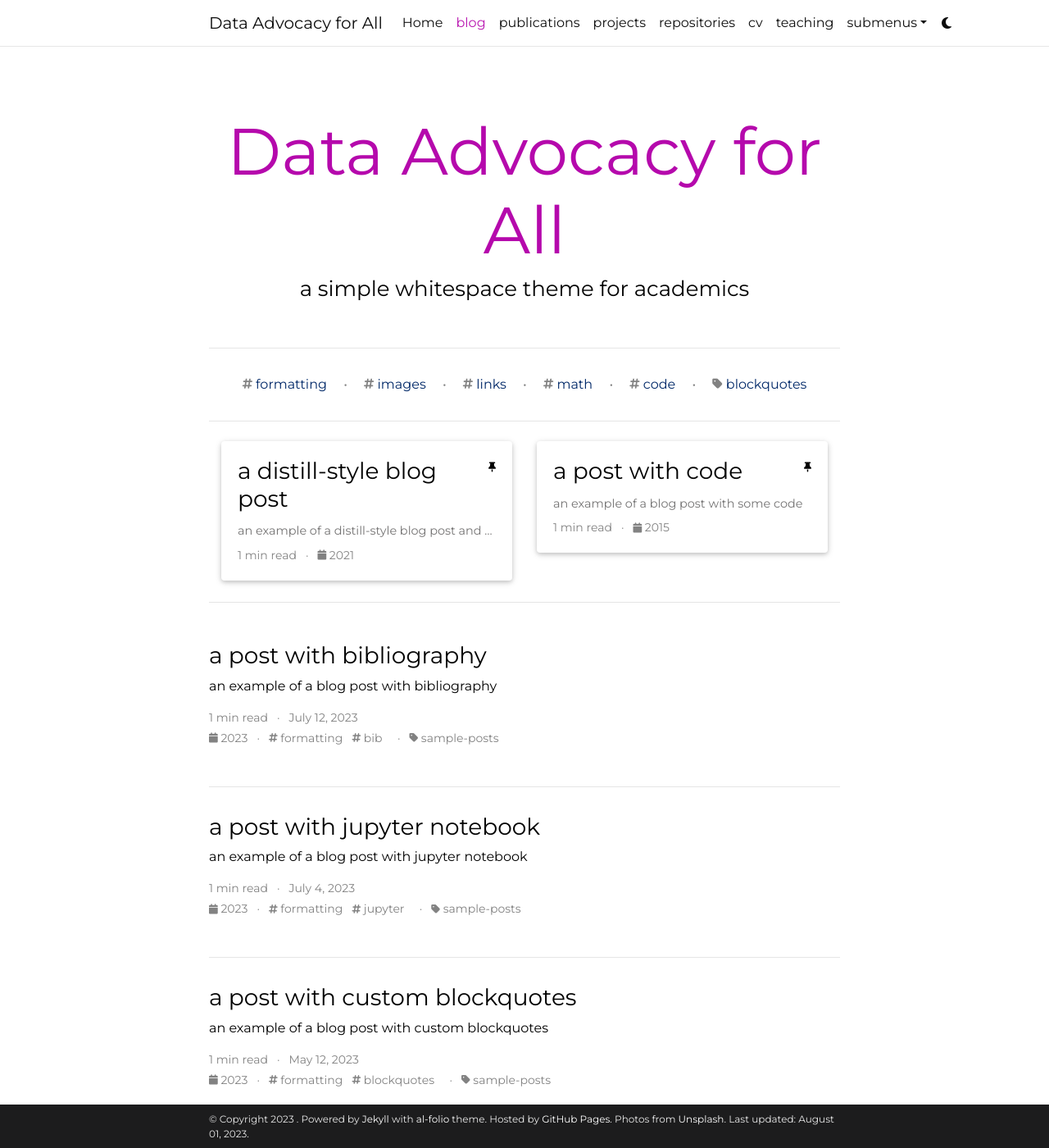
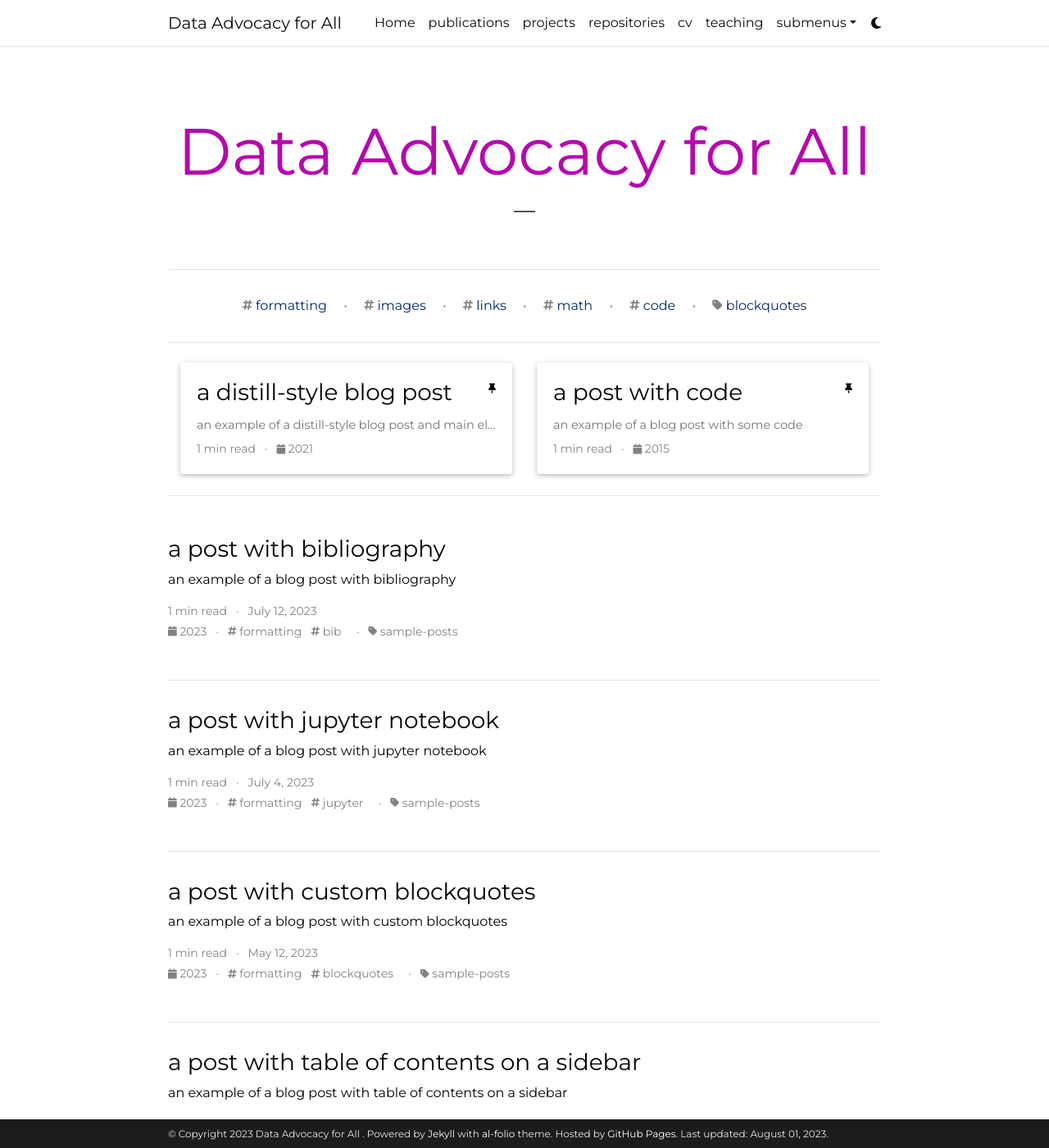
Before and after one commit to expandingthespiderverse/expandingthespiderverse.github.io, a Jekyll site: the page built from blog/index.html, in a window 1280 px wide and 1400 px high. Shown: the whole window at 82% size. Built offline with Jekyll 4.4.1, drawn with Linux system fonts in a browser that asks for light colours; full-size pictures stand in for the smaller copies a plugin makes; the list of posts is cut into pages by our own code; comment, search, counter and statistics services are not loaded; a style sheet for code colours, icons or effects is not loaded.

Commit message:
Update _config.yml

```diff
--- a/_config.yml
+++ b/_config.yml
@@ -3,7 +3,7 @@
 # -----------------------------------------------------------------------------
 
 title: Data Advocacy for All
-first_name:
+first_name: Data Advocacy for All
 middle_name:
 last_name:
 email:
@@ -12,8 +12,7 @@
 footer_text: >
   Powered by <a href="https://jekyllrb.com/" target="_blank">Jekyll</a> with <a href="https://github.com/alshedivat/al-folio">al-folio</a> theme.
   Hosted by <a href="https://pages.github.com/" target="_blank">GitHub Pages</a>.
-  Photos from <a href="https://unsplash.com" target="_blank">Unsplash</a>.
-keywords: jekyll, jekyll-theme, academic-website, portfolio-website  # add your own keywords or leave empty
+keywords: data advocacy, data justice, data advocacy for all  # add your own keywords or leave empty
 
 lang: en # the language of your site (for example: en, fr, cn, ru, etc.)
 # icon: https://da4asandbox.github.io/curricularsite/assets/img/DA4ALogo.png
@@ -56,7 +55,7 @@
 footer_fixed: true
 
 # Dimensions
-max_width: 800px
+max_width: 900px
 
 # TODO: add layout settings (single page vs. multi-page)
 
@@ -124,8 +123,8 @@
 # -----------------------------------------------------------------------------
 
 blog_name: Data Advocacy for All # blog_name will be displayed in your blog page
-blog_nav_title: blog # your blog must have a title for it to be displayed in the nav bar
-blog_description: a simple whitespace theme for academics
+blog_nav_title:  # your blog must have a title for it to be displayed in the nav bar
+blog_description: —
 permalink: /blog/:year/:title/
 
 # Pagination
```
